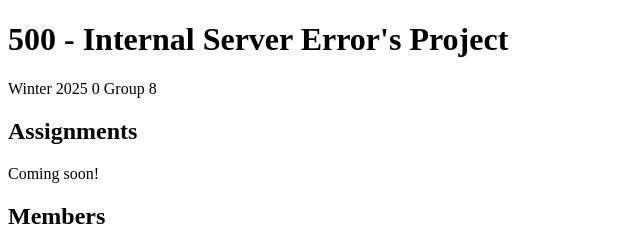
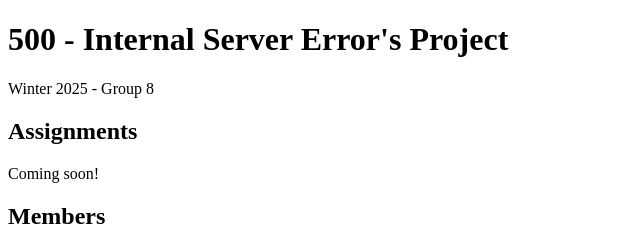
Before and after one commit to destroyer22719/CISC-322-Project, a plain HTML site: page index.html in a window 1280 px wide. Shown: the top 240 px of the page, 0-640 px from the left. Drawn offline with Linux system fonts and the light colour scheme.

Commit message:
fixed typo

```diff
--- a/index.html
+++ b/index.html
@@ -7,7 +7,7 @@
 </head>
 <body>
   <h1>500 - Internal Server Error's Project</h1>
-  <div>Winter 2025 0 Group 8</div>
+  <div>Winter 2025 - Group 8</div>
   <div>
     <h2>Assignments</h2>
     <div>Coming soon!</div>
```
